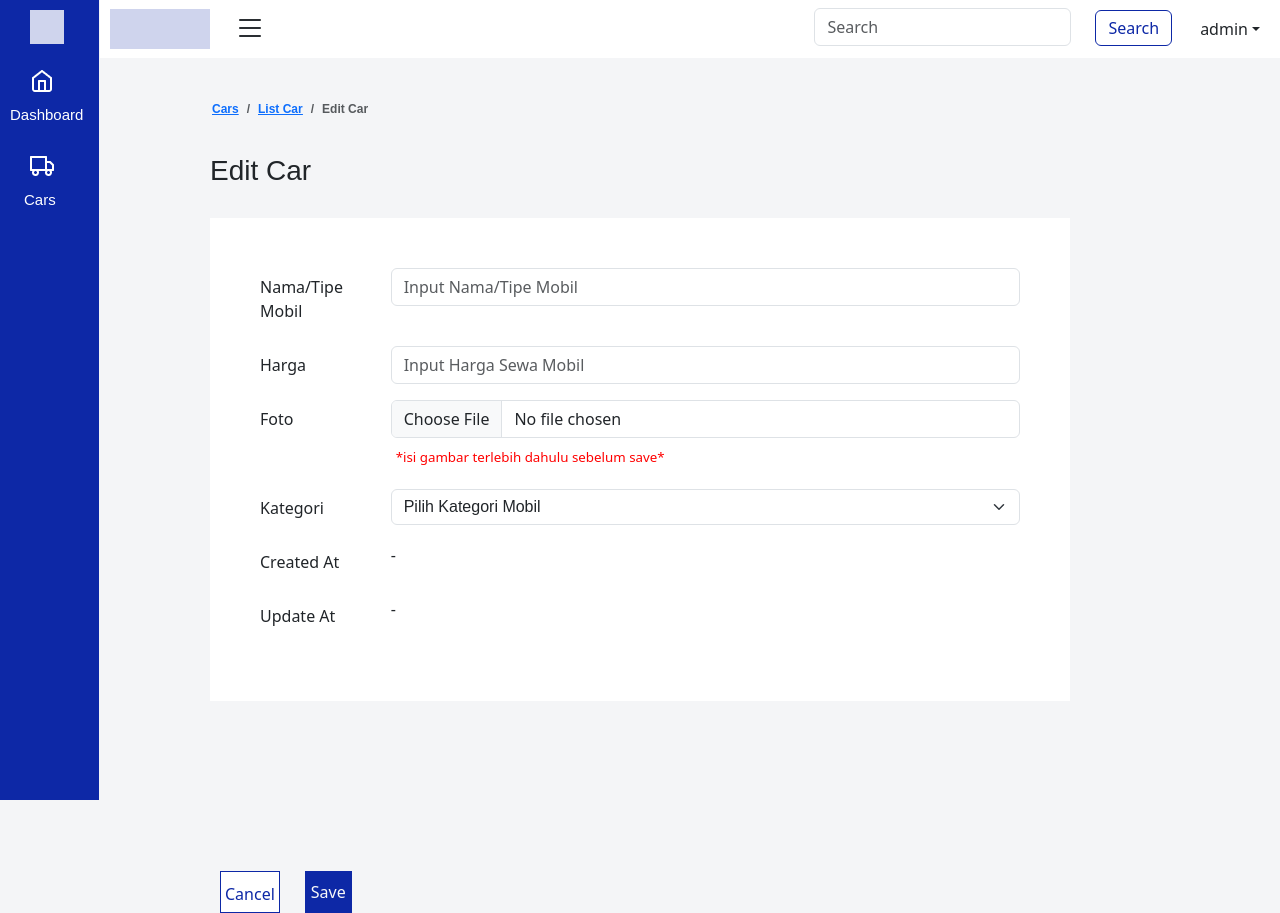
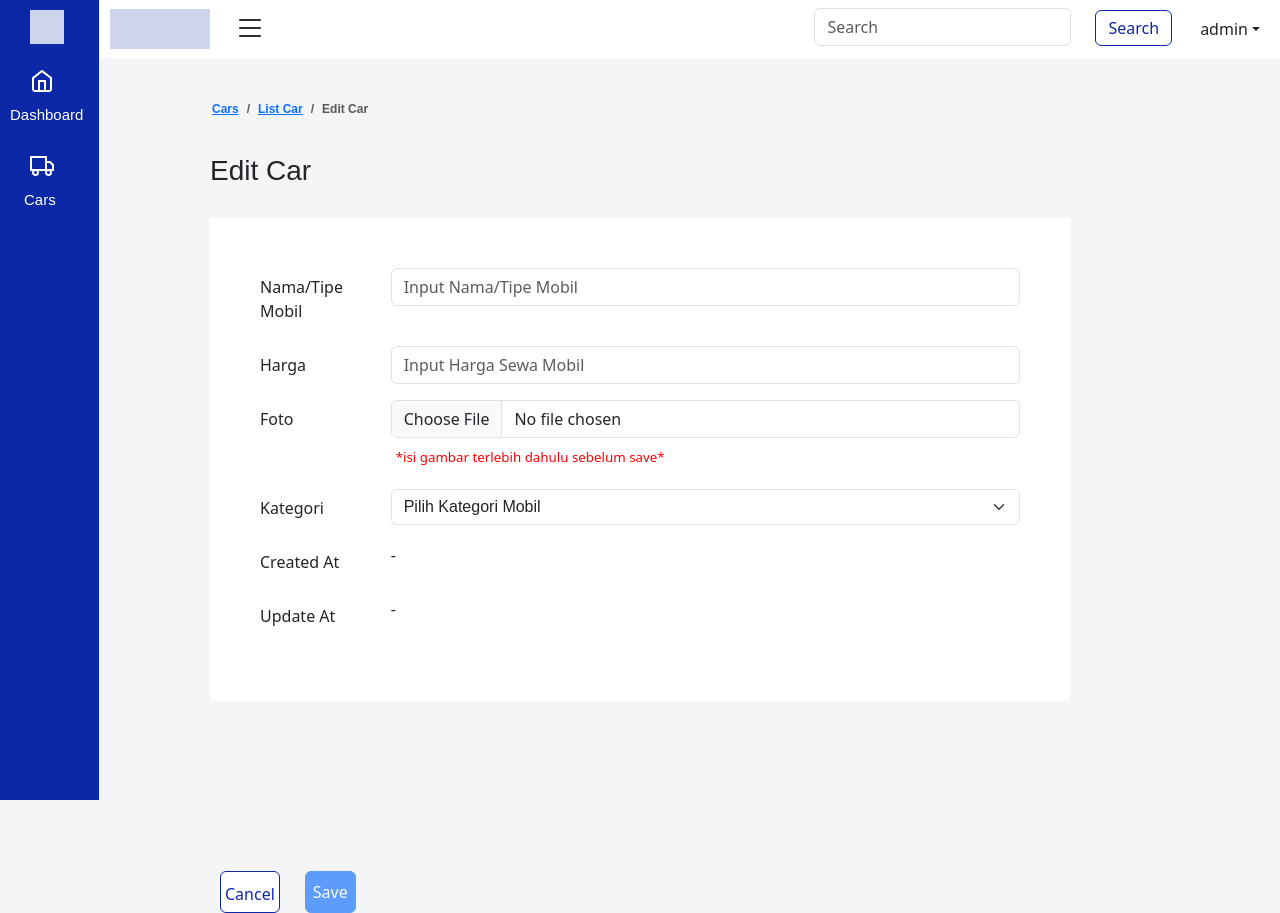
Before and after one commit to akbaradiw/Admin_23001028_14_Kelompok-4_Binar-Car-Rental-Platinum, a React (Vite) app: page /edit/1 in a window 1280 px wide. Shown: the top 913 px of the page. Built offline with nearby package versions, Linux system fonts and the light colour scheme; no server answers; sample sign-in values are in the browser's storage.

Commit message:
fix styling & button

```diff
--- a/src/pages/AddPage/index.jsx
+++ b/src/pages/AddPage/index.jsx
@@ -246,14 +246,14 @@ const AddPage = () => {
         </Form>
       </div>
       <div className="btn-add">
-          <button className="add-cancel" onClick={handleCancel}>Cancel</button>
-          <button
+          <Button className="add-cancel" onClick={handleCancel}>Cancel</Button>
+          <Button
             className="add-save"
             onClick={handleSubmitForm}
             disabled={!fixAdd}
           >
             Save
-          </button>
+          </Button>
         </div>
     </div>
   );
--- a/src/pages/AddPage/style.css
+++ b/src/pages/AddPage/style.css
@@ -36,7 +36,7 @@
     background-color: #0D28A6;
     color: #ffffff;
     border: solid 1px #0D28A6;
-    padding: 6px 5px 6px 5px;
+    padding: 6px 7px 6px 7px;
     font-weight: 500;
 }
 
--- a/src/pages/EditPage/index.jsx
+++ b/src/pages/EditPage/index.jsx
@@ -23,10 +23,8 @@ const EditPage = () => {
   const navigate = useNavigate();
   const [editFile, setEditFile] = useState(0);
   const [fixEdit, setFixEdit] = useState(false);
-  const [changeImg, setChangeImg] = useState(false);
   const [editError, setEditError] = useState(false);
   const { id } = useParams();
-  const [toastAlert, setToastAlert] = useState(false);
   const dispatch = useDispatch();
 
 
@@ -87,26 +85,20 @@ const EditPage = () => {
 
   const editButton = async () => {
     if (editForm.image === "" ) {
-      // setFixEdit(true);
-      // setEditError(true);
-      setToastAlert(true);
+      setEditError(true);
       return;
     }
     if (editForm.name === "") {
       setFixEdit(true);
       setEditError(true);
-      // setToastAlert(true);
       return;
     }
     if (editForm.category === "") {
       setFixEdit(true);
       setEditError(true);
-      // setToastAlert(true);
       return
     }
 
-    // console.log(editForm);
-    // kalau misal error form datanya pindah ke atas config
     var token = localStorage.getItem("accessToken");
     const config = {
       headers: {
@@ -118,12 +110,6 @@ const EditPage = () => {
     console.log(editForm);
 
     try {
-      // const config = {
-      //   headers: {
-      //     access_token: localStorage.getItem("accessToken"),
-      //     "Content-Type": "multipart/form-data",
-      //   },
-      // };
 
       const formData = new FormData();
       formData.append("name", editForm.name);
@@ -138,7 +124,6 @@ const EditPage = () => {
         formData,
         config
       );
-      setLock(true);
       setFixEdit(true);
       console.log(editCarResponse);
         navigate("/cars");
@@ -173,9 +158,7 @@ const EditPage = () => {
         ...editForm,
         image: data,
       });
-      setChangeImg(true);
       editFile(URL.createObjectURL(e.target.files[0]));
-      setLock({ ...lock, image: e.target.files[0] });
     }
   };
 
@@ -208,11 +191,6 @@ const EditPage = () => {
           </Breadcrumb.Item>
           <Breadcrumb.Item active>Edit Car</Breadcrumb.Item>
         </Breadcrumb>
-        {toastAlert && (
-          <Alert variant="danger" className="alert-seccess">
-            Gagal, gambar masih kosong
-          </Alert>
-        )}
 
         {editError && (
           <Alert variant="danger" className="alert-seccess">
@@ -317,10 +295,10 @@ const EditPage = () => {
       </div>
 
       <div className="edit-btn">
-          <button className="edt-cancel" onClick={cancelEdit}>Cancel</button>
-          <button className="edt-save" onClick={editButton} isDisabled={!fixEdit}>
+          <Button className="edt-cancel" onClick={cancelEdit}>Cancel</Button>
+          <Button className="edt-save" onClick={editButton} disabled={!fixEdit}>
             Save
-          </button>
+          </Button>
 
         </div>
     </div>
--- a/src/pages/EditPage/style.css
+++ b/src/pages/EditPage/style.css
@@ -35,7 +35,7 @@
     background-color: #0D28A6;
     color: #f9f9f9;
     border: solid 1px #0D28A6;
-    padding: 6px 5px 6px 5px;
+    padding: 6px 7px 6px 7px;
     font-weight: 500;
 }
 
```
